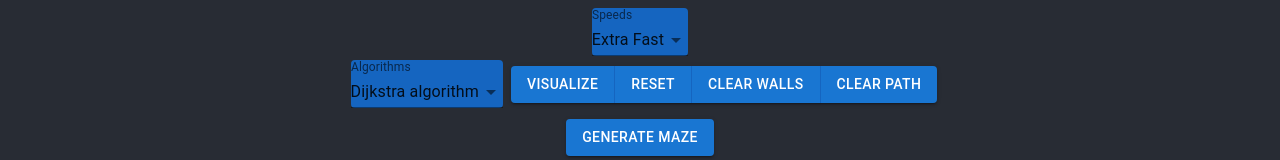
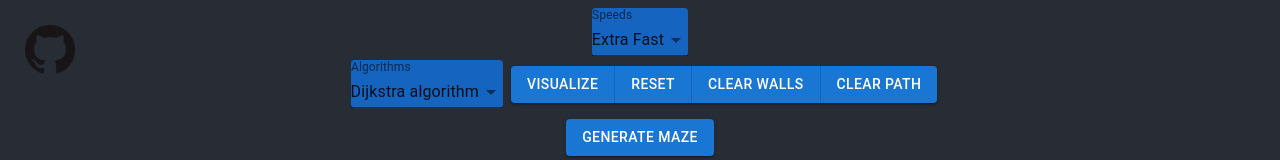
Before and after one commit to tddebart/better-pathfinding-visualizer, a React (Create React App) app: page / in a window 1280 px wide. Shown: the top 160 px of the page. Built offline with nearby package versions, Linux system fonts and the light colour scheme.

Commit message:
github logo link

```diff
--- a/public/index.html
+++ b/public/index.html
@@ -24,7 +24,7 @@
       work correctly both with client-side routing and a non-root public URL.
       Learn how to configure a non-root public URL by running `npm run build`.
     -->
-    <title>React App</title>
+    <title>Visualizer</title>
   </head>
   <body>
     <noscript>You need to enable JavaScript to run this app.</noscript>
--- a/src/App.css
+++ b/src/App.css
@@ -1,3 +1,11 @@
+.github {
+  position: absolute;
+  top: 25px;
+  left: 25px;
+  width:50px;
+  height:50px;
+}
+
 .App {
   text-align: center;
 }
--- a/src/App.js
+++ b/src/App.js
@@ -1,11 +1,15 @@
 import React from 'react';
 import './App.css';
 import Visualizer from "./Visualizer/visualizer";
+import gitLogo from "./GitHub-Mark-64px.png"
 
 function App() {
   return (
     <div className="App">
       <header className="App-header">
+          <a href="https://github.com/tddebart/better-pathfinding-visualizer" target="_blank">
+            <img className={"github"} src={gitLogo} alt={"github"} />
+          </a>
           <Visualizer/>
       </header>
     </div>
```
Also changed, not shown: src/GitHub-Mark-64px.png (added), 15 other files (tests, documents, lock files or other folders).
